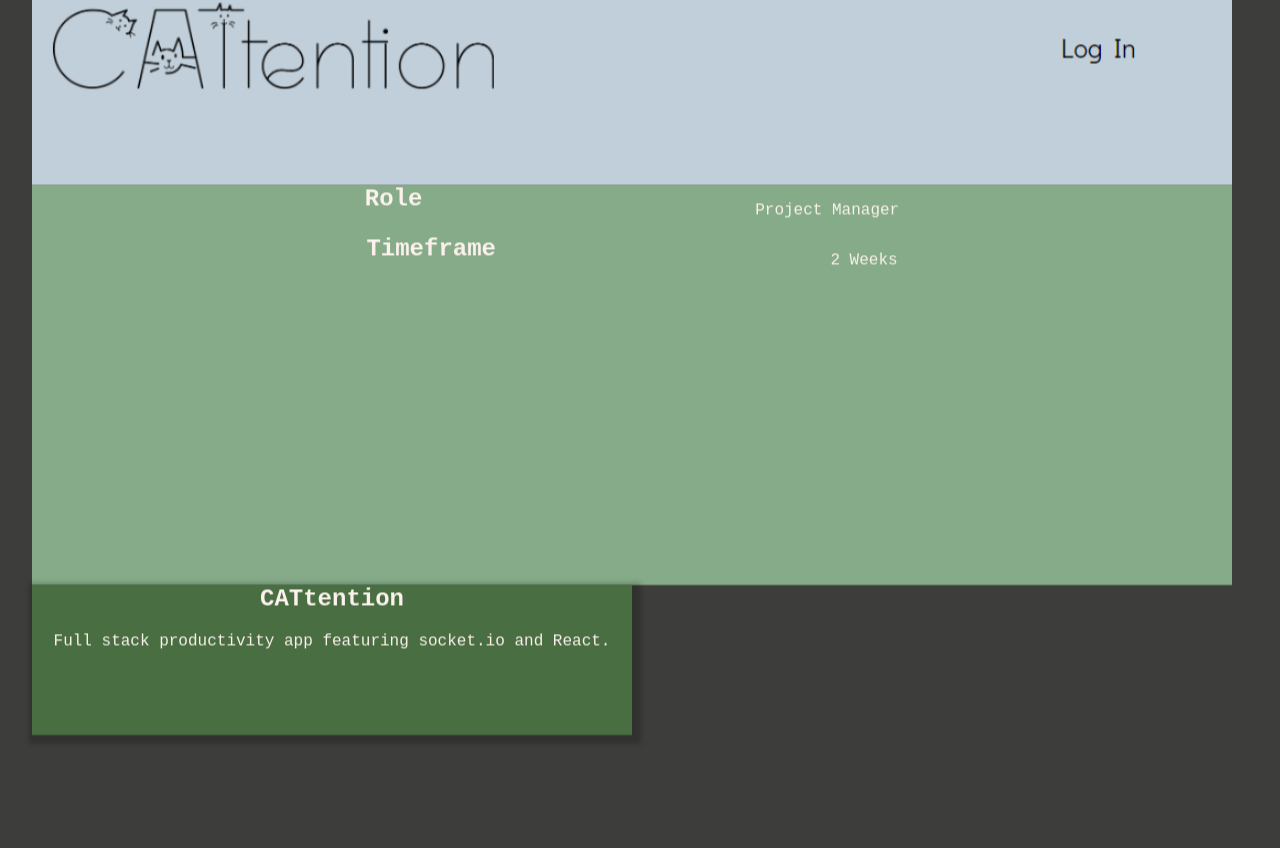
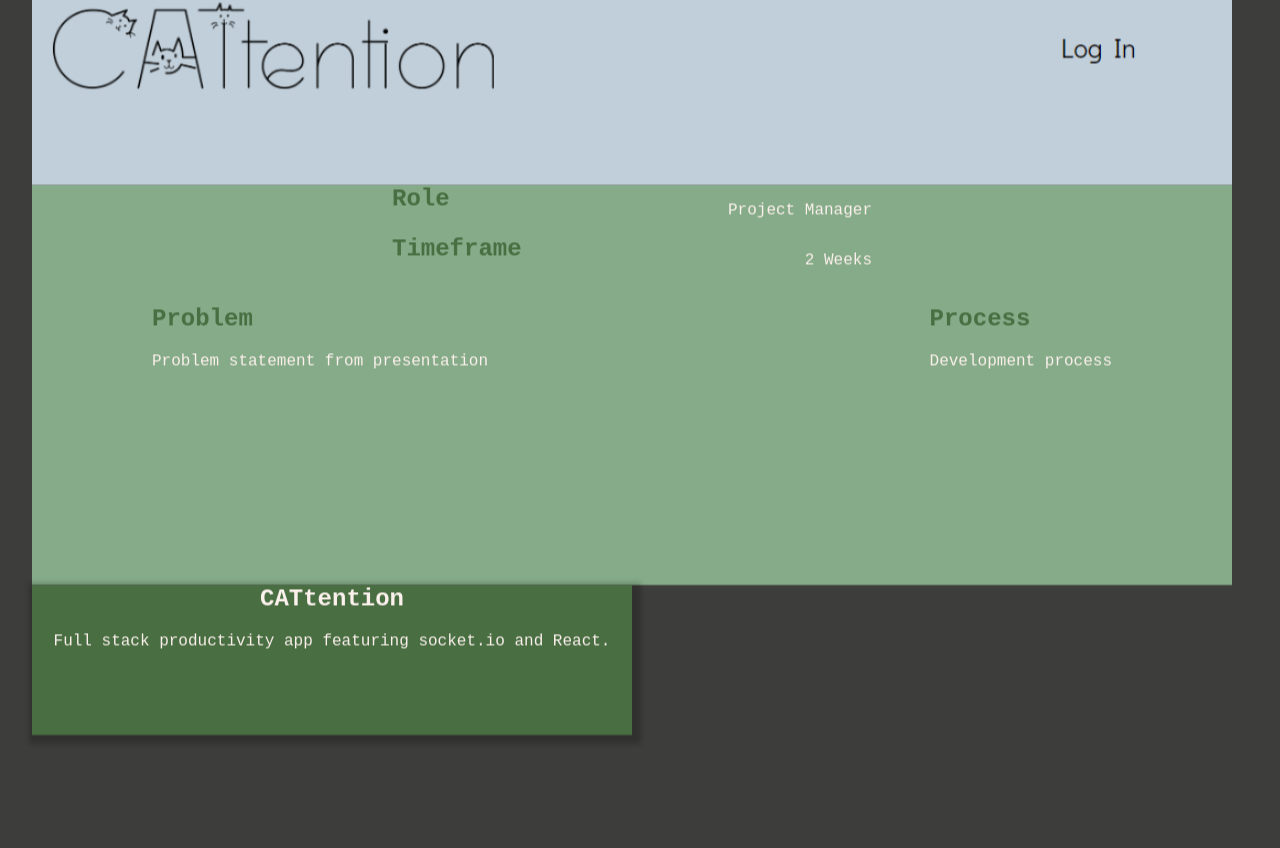
Before and after one commit to blaubachs/react-portfolio, a React (Create React App) app: page / in a window 1280 px wide. Shown: the part 1412-2260 px from the top of the page. Built offline with nearby package versions, Linux system fonts and the light colour scheme; a web font is replaced by a local one.

Commit message:
adjusted problem and process row

```diff
--- a/src/assets/css/ExtraWorkContent.css
+++ b/src/assets/css/ExtraWorkContent.css
@@ -5,8 +5,34 @@
   background: var(--light-green);
 }
 
+.top-row {
+  margin-left: 30%;
+  margin-right: 30%;
+  display: flex;
+  text-align: left;
+  flex-direction: row;
+  justify-content: space-between;
+}
+
 .extra-content-row {
+  margin-left: 10%;
+  margin-right: 10%;
   display: flex;
+  text-align: left;
   flex-direction: row;
-  justify-content: space-evenly;
+  justify-content: space-between;
 }
+
+.extra-content-row h2,
+.top-row h2 {
+  font-size: 1.5rem;
+  color: var(--dark-green);
+}
+
+.extra-content-text {
+  text-align: left;
+}
+
+.extra-content-text h2 {
+  color: var(--dark-green);
+}
--- a/src/components/ExtraWorkContent.js
+++ b/src/components/ExtraWorkContent.js
@@ -1,17 +1,28 @@
 import React from "react";
+import FadeIn from "./FadeIn";
 import "../assets/css/ExtraWorkContent.css";
 
 // these needs to accept props for each component
 export default function ExtraWorkContent() {
   return (
     <div className="extra-card-content">
-      <div className="extra-content-row">
+      <div className="top-row">
         <h2 className="no-margin-top">Role</h2>
         <p>Project Manager</p>
       </div>
-      <div className="extra-content-row">
+      <div className="top-row">
         <h2 className="no-margin-top">Timeframe</h2>
         <p>2 Weeks</p>
+      </div>
+      <div className="extra-content-row">
+        <div className="extra-content-text">
+          <h2>Problem</h2>
+          <p>Problem statement from presentation</p>
+        </div>
+        <div className="extra-content-text">
+          <h2>Process</h2>
+          <p>Development process</p>
+        </div>
       </div>
     </div>
   );
```
